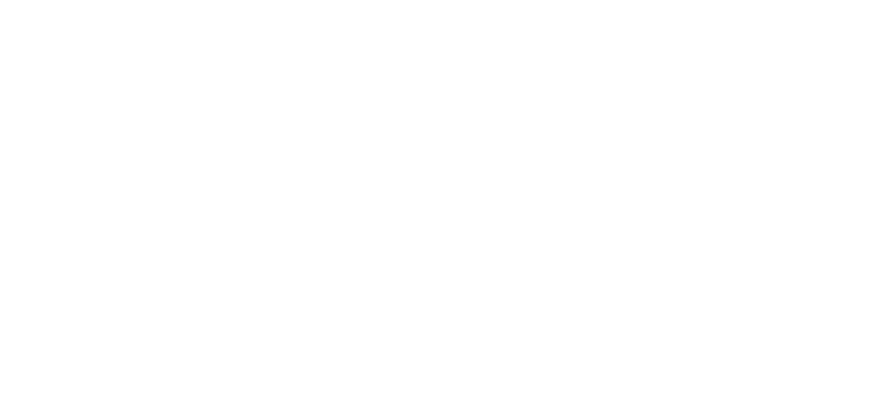
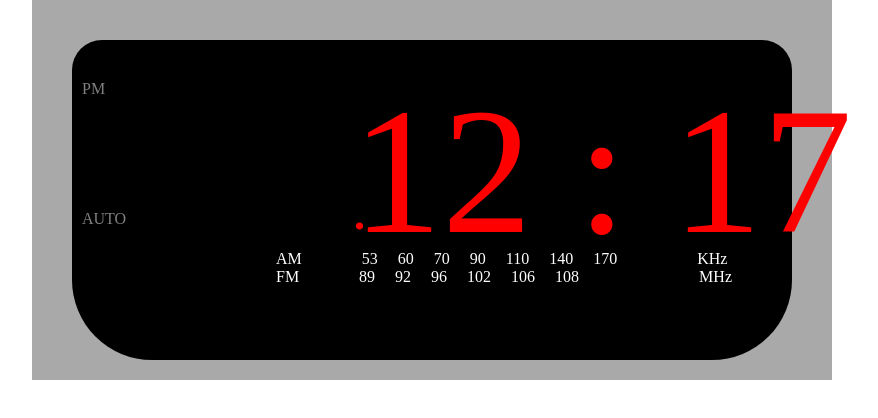
Before and after one commit to sionowen/WakeupCall, a plain HTML site: page index.html in a window 1280 px wide. Shown: the whole page, without its empty margins (208-1086 px from the left). Drawn offline with nearby package versions, Linux system fonts and the light colour scheme.

Commit message:
I created the html and styleing for a fake clock. The Html was created almost exclusively using jQuery and Javascript and the styling was done using css

```diff
--- a/index.html
+++ b/index.html
@@ -8,6 +8,13 @@
 </head>
 <body>
 
+	<div class="container">
+
+
+
+	</div>
+
+
 	<script src="http://cdnjs.cloudflare.com/ajax/libs/jquery/2.0.3/jquery.min.js"></script>
 	<script src="main.js"></script>
 
--- a/main.css
+++ b/main.css
@@ -0,0 +1,91 @@
+.outershell {
+	background-color: darkgray;
+	height: 100%;
+	padding: 5%;
+}
+.innershell {
+	background-color: black;
+	height: 100%;
+	border-bottom-left-radius: 80px;
+	border-bottom-right-radius: 80px;
+	border-top-left-radius: 30px;
+	border-top-right-radius: 30px;
+	padding: 10px;
+}
+.clocktext {
+	color: red;
+	font-size: 180px;
+
+}
+
+.ampmindicator {
+	color: red;
+	visibility: hidden;
+}
+
+.whateverautois {
+	color: red;
+	font-size: 60px;
+	position: absolute;
+	top: 125px;
+	left: 0px;
+}
+
+.frequencies{
+	color: white;
+	position: absolute;
+	top: 250px;
+	right: 300px;
+	margin-right: 20px;
+}
+.leftlabels, .autolabels{
+	color: gray;
+	width: 70px;
+	display: block;
+
+}
+.leftlabels{
+	height: 50px;
+
+}
+
+.container{
+	height: 300px;
+	width: 800px;
+	margin: 0 auto;
+}
+.clock{
+	height: 100%;
+
+}
+.clockscreen {
+	position: absolute;
+	top: 50px;
+	right: 220px;
+}
+
+span {
+	margin-right: 20px;
+
+}
+
+.amlabelfrequencies span:first-child, .fmlabelfrequencies span:first-child{
+	margin-right: 60px;
+}
+.amlabelfrequencies span:last-child{
+	margin-left: 60px;
+
+}
+.fmlabelfrequencies span:last-child{
+	margin-left: 100px;
+
+}
+
+.autolabels {
+	height: 100px;
+	padding-top: 80px;
+}
+.leftlabels {
+	padding-top: 30px;
+
+}
--- a/main.js
+++ b/main.js
@@ -1,3 +1,55 @@
+//put all dom manipulation in the document ready.
 $(document).on('ready', function() {
 
+  var outerShell = $('<div class="outershell"></div>');
+
+  var innerShell = $('<div class="innershell"></div>');
+
+  var amPmIndicator = $('<div class="ampmindicator">.</div>');
+
+  var clockScreen = $('<div class="clockscreen"></div>');
+
+  var leftLabels = $('<div class="leftlabels">PM</div>');
+
+  var autoLabels = $('<div class="autolabels">AUTO</div>')
+
+  var clockText = $('<div class="clocktext">12 : 17</div>');
+
+  var amLabelFrequencies = $('<div class="amlabelfrequencies"></div>');
+
+  var labelsAm = ["AM", "53", "60", "70", "90", "110", "140", "170", "KHz"]
+
+  var labelsAmEls = labelsAm.map(function(labelAm){
+  	return $("<span>" + labelAm + "</span>");
+  });
+  var fmLabelFrequencies = $('<div class="fmlabelfrequencies"></div>');
+
+  var labelsFm = ["FM", "89", "92", "96", "102", "106", "108", "MHz" ]
+
+  var labelsFmEls = labelsFm.map(function(labelFm){
+  	return $("<span>" + labelFm + "</span>");
+  });
+
+  var clock = $('<div class="clock"></div>');
+
+  var frequencies = $('<div class="frequencies"></div>')
+
+  var whateverAutoIS = $('<div class="whateverautois">.</div>')
+
+
+  amLabelFrequencies.append(labelsAmEls);
+  fmLabelFrequencies.append(labelsFmEls);
+
+  clock.append(outerShell);
+  outerShell.append(innerShell);
+  innerShell.append(leftLabels, autoLabels, clockScreen, frequencies);
+
+  frequencies.append(amLabelFrequencies,fmLabelFrequencies);
+
+  clockScreen.append(amPmIndicator, whateverAutoIS, clockText);
+
+
+
+
+$('.container').append(clock);
 });
```
